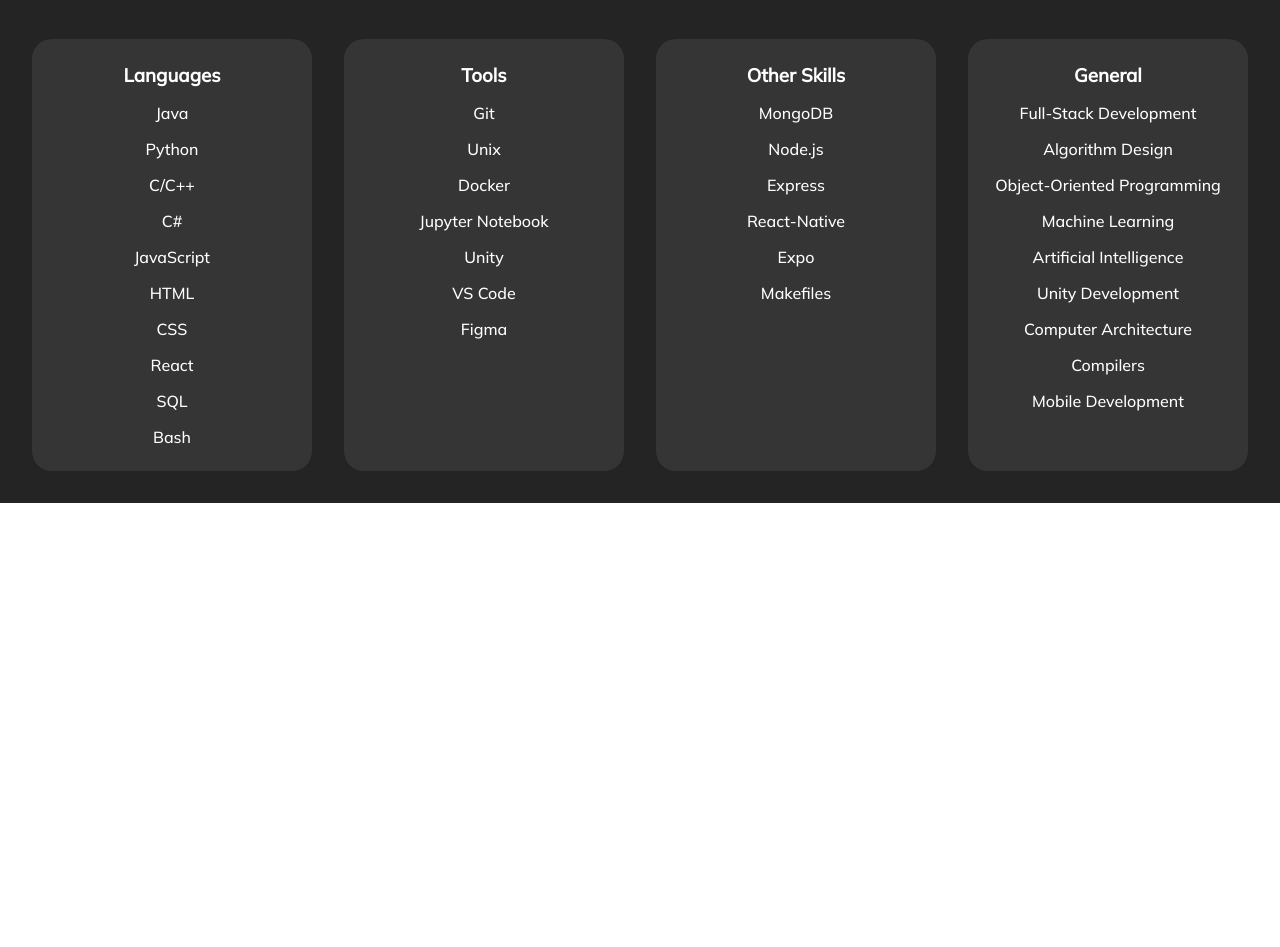
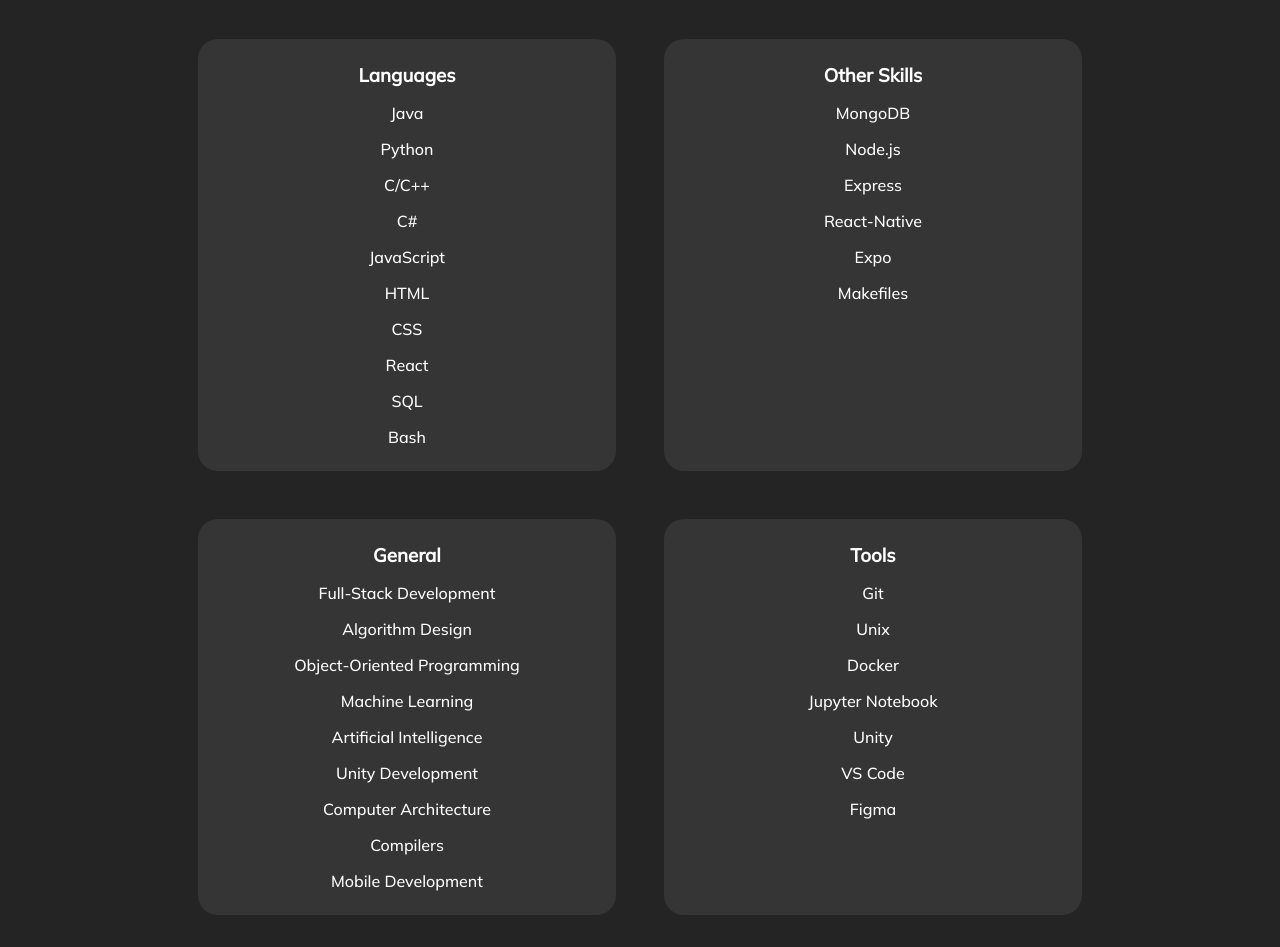
Before and after one commit to WillDinauer/personal-website, a React (Create React App) app: page / in a window 1280 px wide. Shown: the part 1240-2187 px from the top of the page. Before the commit the page ends 1743 px from the top, so only its background shows below. Built offline with nearby package versions, Linux system fonts and the light colour scheme.

Commit message:
modification for grid view

```diff
--- a/src/components/SkillSection.css
+++ b/src/components/SkillSection.css
@@ -1,8 +1,11 @@
 .skill-container {
-  display: flex;
+  display: grid;
   flex-direction: row;
   justify-content: center;
   background-color: #242424;
+  grid-template-columns: repeat(2, 450px);
+  column-gap: 1rem;
+  row-gap: 1rem;
   text-align: center;
   padding: 1rem;
   color: white;
--- a/src/components/SkillSection.js
+++ b/src/components/SkillSection.js
@@ -18,18 +18,6 @@
           <span>React</span>
           <span>SQL</span>
           <span>Bash</span>
-        </div>
-      </div>
-      <div className='skill-content'>
-        <h3 className='section-title'>Tools</h3>
-        <div className='skill-box'>
-          <span>Git</span>
-          <span>Unix</span>
-          <span>Docker</span>
-          <span>Jupyter Notebook</span>
-          <span>Unity</span>
-          <span>VS Code</span>
-          <span>Figma</span>
         </div>
       </div>
       <div className='skill-content'>
@@ -57,6 +45,18 @@
           <span>Mobile Development</span>
         </div>
       </div>
+      <div className='skill-content'>
+        <h3 className='section-title'>Tools</h3>
+        <div className='skill-box'>
+          <span>Git</span>
+          <span>Unix</span>
+          <span>Docker</span>
+          <span>Jupyter Notebook</span>
+          <span>Unity</span>
+          <span>VS Code</span>
+          <span>Figma</span>
+        </div>
+      </div>
     </div>
   )
 }
```
